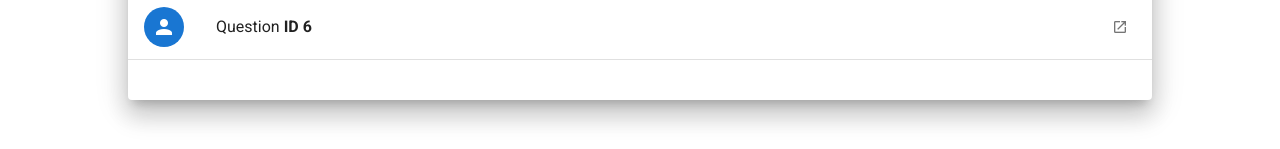
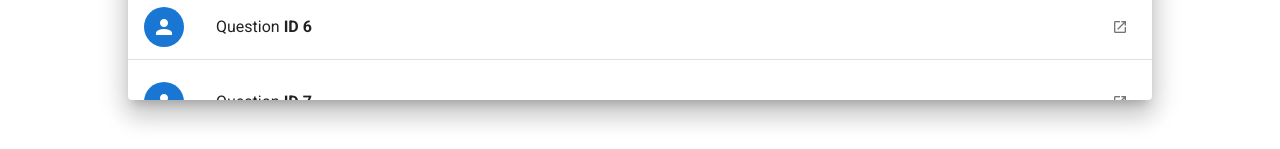
Before and after one commit to Project-Countdown/countdown-ux, a Vue app: page / in a window 1280 px wide. Shown: the part 648-797 px from the top of the page. Built offline with nearby package versions, Linux system fonts and the light colour scheme.

Commit message:
mock questionInput

```diff
--- a/src/App.vue
+++ b/src/App.vue
@@ -18,8 +18,8 @@
           class="mx-auto"
         >
           <Countdown :countDownDate="countDownDate"/>
-          <MainSubmit/>
-          <Feed/>
+          <MainSubmit @questionInputEvent="(question) => questionInput = question"/>
+          <Feed :questionInput="questionInput"/>
         </v-card>
       </v-container>
     </v-main>
@@ -44,6 +44,7 @@ export default {
     }
   },
   data: () => ({
+    questionInput: null
   }),
 };
 </script>
--- a/src/components/Feed.vue
+++ b/src/components/Feed.vue
@@ -101,19 +101,18 @@
 export default {
     name: 'Feed',
     props: {
+        questionInput: String
     },
     computed: {
       items () {
         return Array.from({ length: this.length }, (k, v) => v + 1);
       },
-      length () {
-        return Math.floor(Math.random() * 20);
-      },
     },
     data() {
     return {
         feedType: "Trending",
-        isLoading: false
+        isLoading: false,
+        length: 20
     };
   },
   methods: {
@@ -121,8 +120,14 @@ export default {
             this.isLoading = !this.isLoading;
         setTimeout(()=> {
             this.isLoading = !this.isLoading;
+            this.length = Math.floor(Math.random() * 30) + 1;
         }, 200)
 
+    }
+  },
+  watch: {
+    questionInput() {
+        this.loadContent();
     }
   }
 }
--- a/src/components/MainSubmit.vue
+++ b/src/components/MainSubmit.vue
@@ -16,11 +16,11 @@
               item-value="API"
               label="Ask a question"
               placeholder="What can I expect on my first day?"
-
               solo
               @update:search-input="handleChange"
+              @input="emitQuestionInput"
             >
-            <template slot="no-data">
+            <template slot="no-data" class="mx-2">
               <v-btn
                 color="primary"
                 block
@@ -59,6 +59,9 @@ export default {
       else {
         this.showAskButton = false;
       }
+    },
+    emitQuestionInput(question) {
+      this.$emit('questionInputEvent', question);
     }
   },
   watch: {
```
